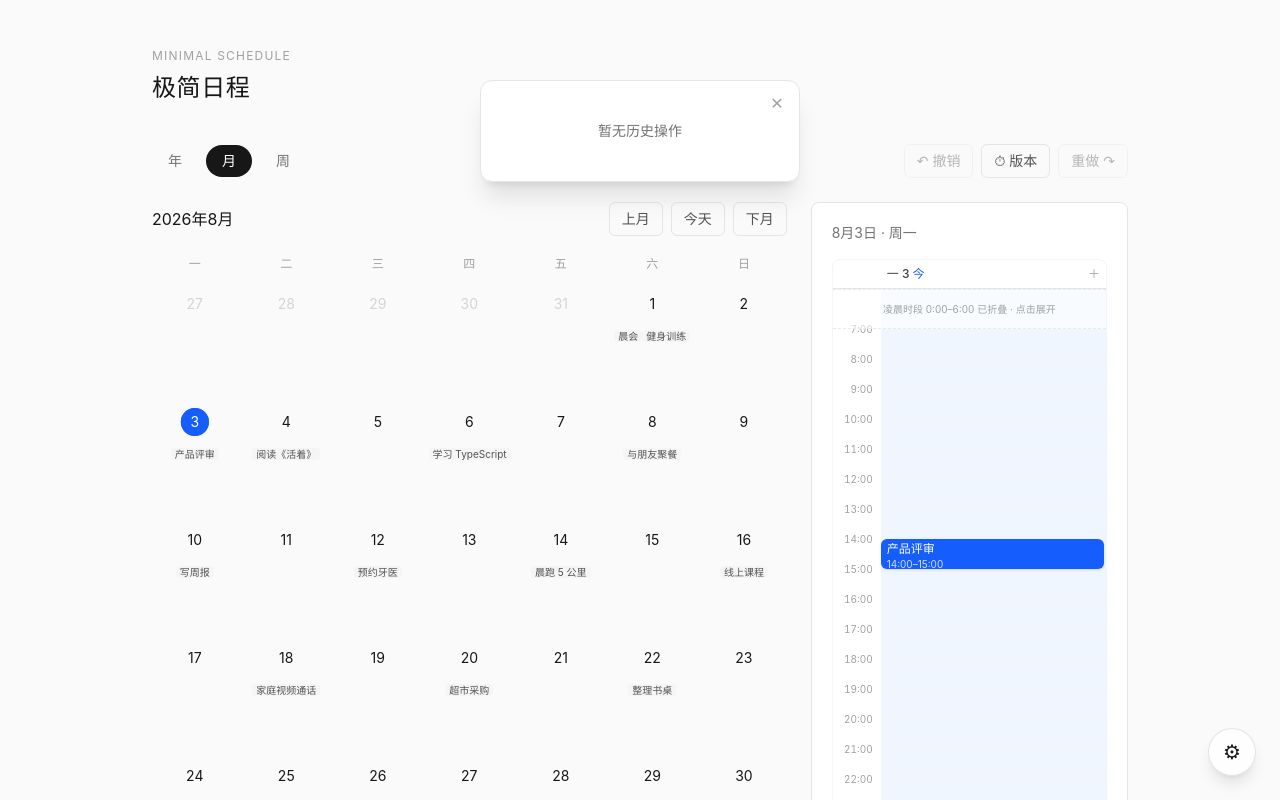
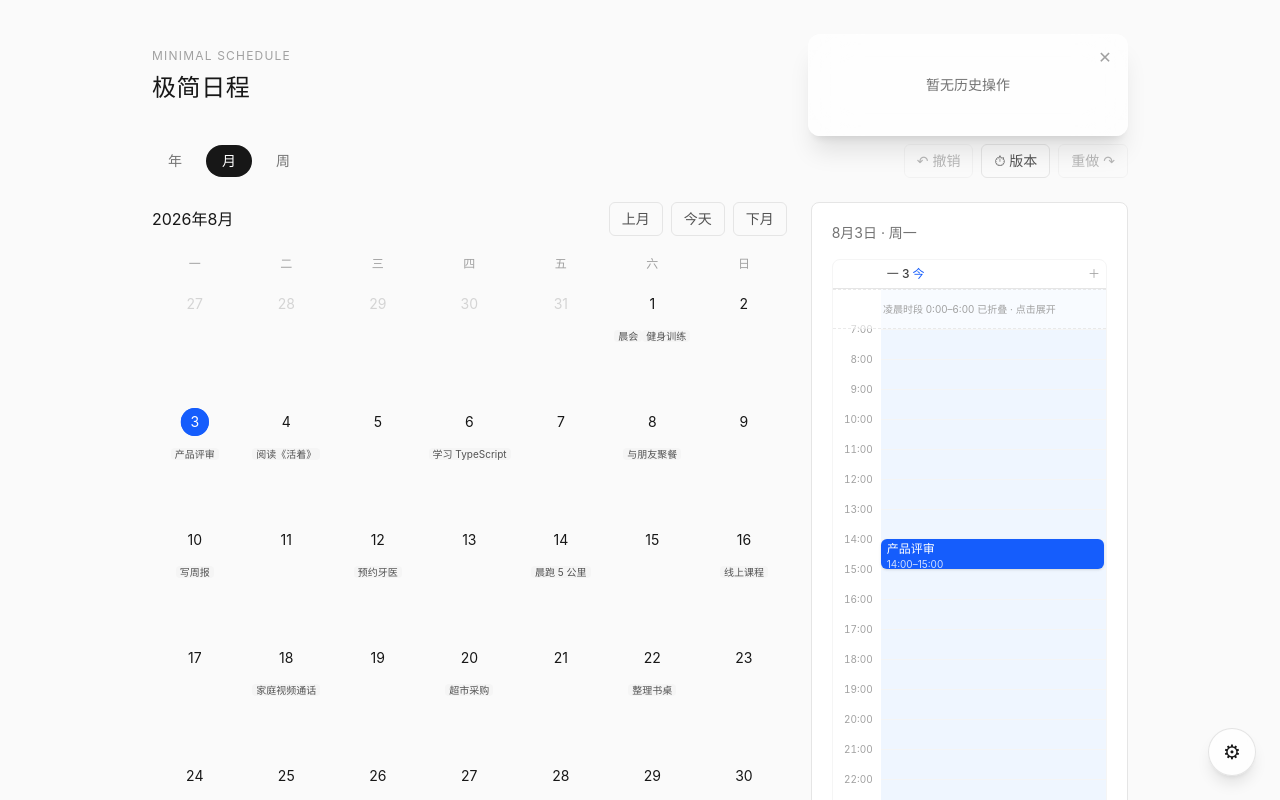
Before and after one commit to WHJ-2007/schedule-app, a Next.js app: page / in a window 1280 px wide. Both pictures are taken after a click on the button "⏱ 版本". Shown: the top 800 px of the page. Built offline with nearby package versions, Linux system fonts and the light colour scheme.

Commit message:
fix: 版本播放条在版本按钮上方弹出，关闭按钮与滑条不重叠

```diff
--- a/src/components/schedule-app.tsx
+++ b/src/components/schedule-app.tsx
@@ -626,7 +626,7 @@ export default function ScheduleApp({ tokens }: { tokens: ThemeTokens }) {
                 </button>
               ))}
             </div>
-            <div className="flex gap-2">
+            <div className="relative flex gap-2">
               <button
                 type="button"
                 onClick={undo}
@@ -653,6 +653,14 @@ export default function ScheduleApp({ tokens }: { tokens: ThemeTokens }) {
               >
                 重做 ↷
               </button>
+              {playerOpen && (
+                <VersionPlayer
+                  history={history}
+                  index={index}
+                  onJump={jumpToIndex}
+                  onClose={() => setPlayerOpen(false)}
+                />
+              )}
             </div>
           </div>
 
@@ -976,14 +984,6 @@ export default function ScheduleApp({ tokens }: { tokens: ThemeTokens }) {
         />
       )}
       <Settings events={events} onImport={replaceEvents} />
-      {playerOpen && (
-        <VersionPlayer
-          history={history}
-          index={index}
-          onJump={jumpToIndex}
-          onClose={() => setPlayerOpen(false)}
-        />
-      )}
       {toast && (
         <UndoToast
           text={toast.text}
--- a/src/components/version-player.tsx
+++ b/src/components/version-player.tsx
@@ -17,7 +17,7 @@ export default function VersionPlayer({
     <div
       role="dialog"
       aria-label="版本播放"
-      className="fixed top-20 left-1/2 z-50 w-80 -translate-x-1/2 rounded-xl border border-neutral-200 bg-white p-4 shadow-xl anim-scale-in"
+      className="absolute bottom-full right-0 z-50 mb-2 w-80 rounded-xl border border-white/40 bg-white/70 p-4 shadow-xl backdrop-blur-xl anim-scale-in"
     >
       <button
         type="button"
@@ -31,6 +31,7 @@ export default function VersionPlayer({
         <p className="py-6 text-center text-sm text-neutral-500">暂无历史操作</p>
       ) : (
         <>
+          <div className="pr-8">
             <input
               type="range"
               min={0}
@@ -40,6 +41,7 @@ export default function VersionPlayer({
               onChange={(e) => onJump(Number(e.target.value))}
               className="w-full"
             />
+          </div>
           <p className="mt-2 text-center text-xs text-neutral-500">
             第 {index + 1} / {history.length} 版 ·{" "}
             {new Date(history[index].at).toLocaleTimeString("zh-CN", { hour12: false })}
```
Also changed, not shown: 1 other file (tests, documents, lock files or other folders). Lines whose indentation alone changed are shown as unchanged.
